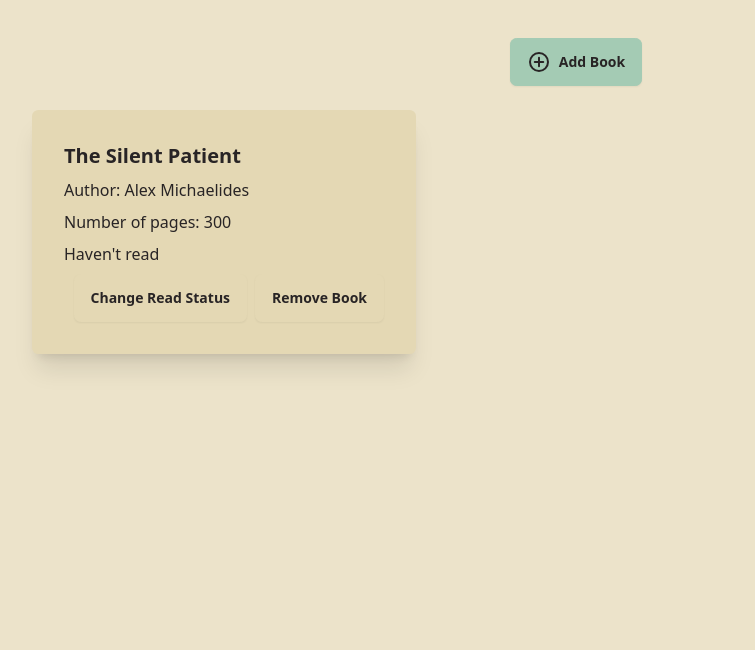
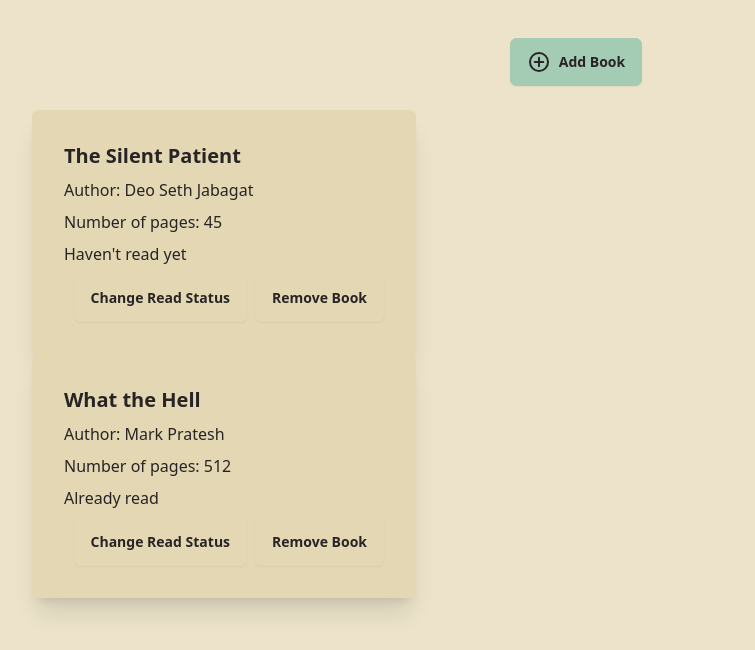
Before and after one commit to DiotheWind/library, a plain HTML site: page index.html in a window 1280 px wide. Shown: the part 98-748 px from the top of the page, without its empty margins (64-819 px from the left). Drawn offline with Linux system fonts and the light colour scheme.

Commit message:
Add function to display books through DOM manipulation

```diff
--- a/index.html
+++ b/index.html
@@ -5,6 +5,7 @@
     <meta name="viewport" content="width=device-width, initial-scale=1.0" />
     <title>Library</title>
     <link href="./css/output.css" rel="stylesheet" />
+    <script src="./script.js" defer></script>
   </head>
   <body class="px-24 pt-10 flex flex-col">
     <h1 class="text-primary text-5xl font-bold text-center">Dio's Library</h1>
@@ -50,8 +51,8 @@
         </div>
     </dialog>
 
-    <div class="w-4/5 mt-6 grid grid-cols-3 gap-x-80 gap-y-7">
-      <div class="card w-96 bg-base-200 shadow-xl">
+    <div class="w-4/5 mt-6 grid grid-cols-3 gap-x-80 gap-y-7" id="card-container">
+      <!-- <div class="card w-96 bg-base-200 shadow-xl">
         <div class="card-body">
           <h2 class="card-title">The Silent Patient</h2>
           <p class="text-gray-600">Author: Alex Michaelides</p>
@@ -62,7 +63,7 @@
             <button class="btn btn-error">Remove Book</button>
           </div>
         </div>
-      </div>
+      </div> -->
     </div>
   </body>
 </html>
--- a/script.js
+++ b/script.js
@@ -1,4 +1,8 @@
-const library = [];
+const cardContainer = document.querySelector("#card-container")
+
+const library = [
+    {title: "The Silent Patient", author: "Deo Seth Jabagat", pageCount: 45, readStatus: false},
+    {title: "What the Hell", author: "Mark Pratesh", pageCount: 512, readStatus: true}];
 
 function Book(title, author, pageCount, readStatus) {
     this.title = title;
@@ -6,3 +10,75 @@ function Book(title, author, pageCount, readStatus) {
     this.pageCount = pageCount;
     this.readStatus = readStatus;
 }
+
+function displayLibrary(library) {
+    library.forEach((book) => {
+        const card = createCard(book);
+        cardContainer.appendChild(card);
+    });
+}
+
+function createCard(book) {
+    const card = document.createElement("div");
+    const cardBody = document.createElement("div");
+    const bookTitle = document.createElement("h2");
+    const bookAuthor = document.createElement("p");
+    const bookNumberOfPages = document.createElement("p");
+    const bookStatus = document.createElement("p");
+    const btnContainer = document.createElement("div");
+    const changeStatusBtn = document.createElement("button");
+    const deleteBookBtn = document.createElement("button");
+
+    bookTitle.textContent = book.title;
+    // bookTitle.classList.add("card-title")
+    bookTitle.setAttribute("class", "card-title");
+
+    bookAuthor.textContent = "Author: " + book.author;
+    // bookAuthor.classList.add("text-gray-600");
+    bookAuthor.setAttribute("class", "text-gray-600");
+
+    bookNumberOfPages.textContent = "Number of pages: " + book.pageCount;
+    // bookNumberOfPages.classList.add("text-gray-600");
+    bookNumberOfPages.setAttribute("class", "text-gray-600");
+
+    if(book.readStatus) {
+        bookStatus.textContent = "Already read";
+        // bookStatus.classList.add("text-success");
+        bookStatus.setAttribute("class", "text-success");
+    } else {
+        bookStatus.textContent = "Haven't read yet";
+        // bookStatus.classList.add("text-error");
+        bookStatus.setAttribute("class", "text-error");
+    }
+
+    changeStatusBtn.textContent = "Change Read Status";
+    // changeStatusBtn.classList.add("btn btn-info");
+    changeStatusBtn.setAttribute("class", "btn btn-info");
+
+    deleteBookBtn.textContent = "Remove Book";
+    // deleteBookBtn.classList.add("btn btn-error");
+    deleteBookBtn.setAttribute("class", "btn btn-error");
+
+    btnContainer.appendChild(changeStatusBtn);
+    btnContainer.appendChild(deleteBookBtn);
+    // btnContainer.classList.add("card-actions justify-end mt-5");
+    btnContainer.setAttribute("class", "card-actions justify-end mt-5");
+
+    cardBody.appendChild(bookTitle);
+    cardBody.appendChild(bookAuthor);
+    cardBody.appendChild(bookNumberOfPages);
+    cardBody.appendChild(bookStatus);
+    cardBody.appendChild(btnContainer);
+    // cardBody.classList.add("card-body");
+    cardBody.setAttribute("class", "card-body");
+
+    card.appendChild(cardBody);
+    // card.classList.add("card w-96 bg-base-200 shadow-xl");
+    card.setAttribute("class", "card w-96 bg-base-200 shadow-xl");
+
+    return card;
+}
+
+document.addEventListener("DOMContentLoaded", function () {
+    displayLibrary(library);
+});
```
